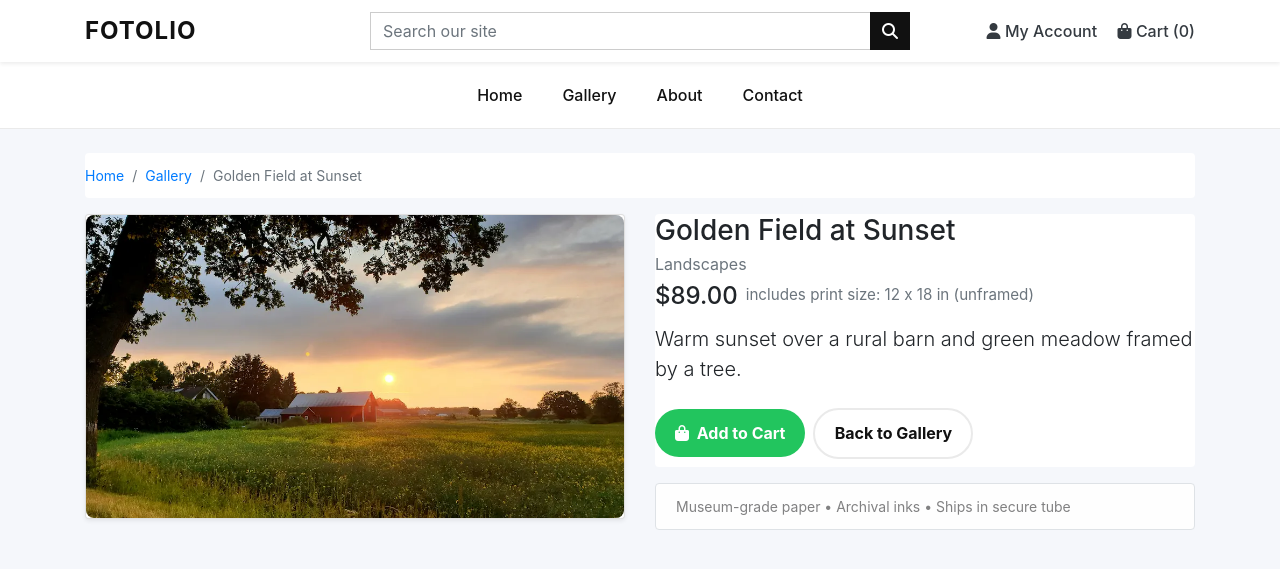
After one commit to ajoedv/fotolio, a Django app: page /products/1/ in a window 1280 px wide. The commit adds this page. Shown: the top 569 px of the page. Run offline with Django 4.2, Linux system fonts and the light colour scheme; data comes from the database, SQL or seed files in the repository.

Commit message:
Add product detail page with base size info and custom styling

```diff
--- /dev/null
+++ b/products/constants.py
@@ -0,0 +1,7 @@
+BASE_SIZE_LABEL = "12 x 18 in (unframed)"
+
+AVAILABLE_SIZES = [
+    {"label": "12 x 18 in (unframed)", "price": 89.00},
+    {"label": "16 x 24 in (unframed)", "price": 129.00},
+    {"label": "20 x 30 in (unframed)", "price": 179.00},
+]
--- /dev/null
+++ b/products/templates/products/detail.html
@@ -0,0 +1,57 @@
+{% extends "base.html" %}
+{% load static %}
+
+{% block content %}
+<div class="container my-4 product-detail">
+    <nav aria-label="breadcrumb" class="mb-3">
+        <ol class="breadcrumb bg-white px-0 mb-0 small">
+        <li class="breadcrumb-item"><a href="{% url 'home' %}">Home</a></li>
+        <li class="breadcrumb-item"><a href="{% url 'products:list' %}">Gallery</a></li>
+        <li class="breadcrumb-item active" aria-current="page">{{ product.name }}</li>
+        </ol>
+    </nav>
+
+    <div class="row">
+        <div class="col-12 col-lg-6 mb-3">
+        <div class="pd-image card shadow-sm">
+            {% if product.image %}
+            <img src="{{ product.image.url }}" class="card-img-top" alt="{{ product.name }}">
+            {% else %}
+            <div class="p-5 text-center text-muted">No image</div>
+            {% endif %}
+        </div>
+        </div>
+
+        <div class="col-12 col-lg-6">
+        <div class="pd-meta card border-0">
+            <div class="card-body p-0">
+            <h1 class="h3 mb-1">{{ product.name }}</h1>
+            <div class="text-muted mb-2">{{ product.category.friendly_name }}</div>
+
+            <div class="d-flex align-items-center mb-3">
+                <span class="price-tag h4 mb-0">${{ product.price }}</span>
+                <span class="size-note text-muted ml-2">includes print size: {{ base_size }}</span>
+            </div>
+
+            {% if product.description %}
+                <p class="lead mb-4">{{ product.description }}</p>
+            {% endif %}
+
+            <div class="d-flex flex-wrap align-items-center gap-2">
+            <a href="#" class="btn btn-hero-primary mr-2 mb-2">
+                <i class="fas fa-shopping-bag mr-1"></i> Add to Cart
+            </a>
+            <a href="{% url 'products:list' %}" class="btn btn-hero-outline mb-2">
+                Back to Gallery
+            </a>
+            </div>
+            </div>
+        </div>
+
+        <div class="alert alert-light border mt-3 small mb-0">
+            Museum-grade paper • Archival inks • Ships in secure tube
+        </div>
+        </div>
+    </div>
+    </div>
+{% endblock %}
--- a/products/urls.py
+++ b/products/urls.py
@@ -1,7 +1,10 @@
 from django.urls import path
-from .views import ping, products_list
+from .views import products_list, ping, product_detail
+
+app_name = 'products'
 
 urlpatterns = [
-    path('ping/', ping, name='products-ping'),
-    path('', products_list, name='products-list')
+    path('ping/', ping, name='ping'),
+    path('', products_list, name='list'),
+    path('<int:pk>/', product_detail, name='detail'),
 ]
--- a/products/views.py
+++ b/products/views.py
@@ -1,6 +1,7 @@
-from django.shortcuts import render
+from django.shortcuts import render, get_object_or_404
 from django.http import HttpResponse
 from .models import Product
+from .constants import BASE_SIZE_LABEL  # ← جديد
 
 def ping(request):
     return HttpResponse("Products route OK")
@@ -8,3 +9,11 @@ def ping(request):
 def products_list(request):
     products = Product.objects.select_related('category').order_by('name')
     return render(request, 'products/list.html', {'products': products})
+
+def product_detail(request, pk):
+    product = get_object_or_404(Product, pk=pk)
+    context = {
+        "product": product,
+        "base_size": BASE_SIZE_LABEL,
+    }
+    return render(request, "products/detail.html", context)
--- a/static/css/base.css
+++ b/static/css/base.css
@@ -172,3 +172,33 @@ body{ background: var(--hero-bg); }
         font-size: 1.75rem;
     }
 }
+
+/* === Product Detail === */
+.product-detail .breadcrumb {
+    background: transparent;
+}
+
+.pd-image img {
+    object-fit: cover;
+    width: 100%;
+    height: auto;
+    border-radius: .5rem;
+}
+
+.pd-meta .price-tag {
+    line-height: 1;
+}
+
+.pd-meta .size-note {
+    font-size: .95rem;
+}
+
+.btn-add {
+    padding-left: 1rem;
+    padding-right: 1rem;
+}
+
+@media (max-width: 575.98px) {
+    .product-detail .h3 { font-size: 1.35rem; }
+    .pd-meta .size-note { display: block; margin-left: 0; margin-top: .25rem; }
+}
```
